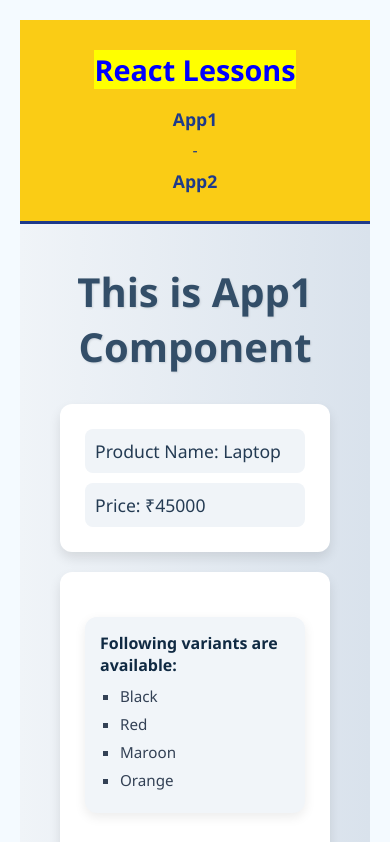
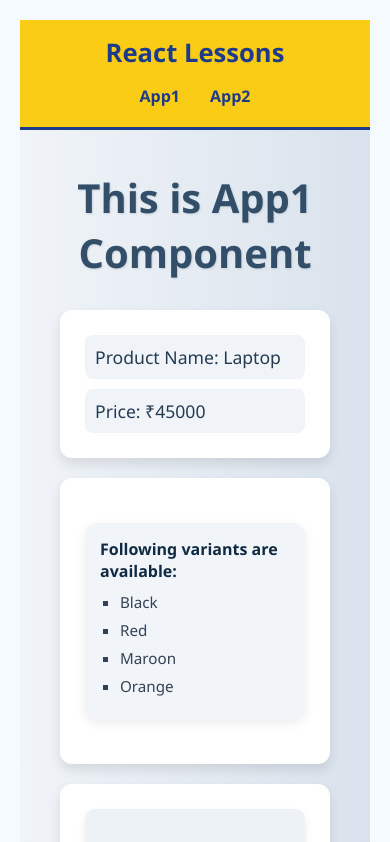
Before and after one commit to Gaganharikiranmarella/react-apps, a React (Vite) app: page / in a window 390 px wide. Shown: the top 842 px of the page. Built offline with nearby package versions, Linux system fonts and the light colour scheme.

Commit message:
modified Header files

```diff
--- a/src/components/Header.css
+++ b/src/components/Header.css
@@ -1,43 +1,49 @@
 .App-Header-Row {
   background-color: #facc15;
   color: #1e3a8a;
-  padding: 20px 30px;
+  padding: 15px 25px;
   display: flex;
-  justify-content: space-between;
+  flex-direction: column;
   align-items: center;
-  flex-wrap: wrap;
   font-family: 'Segoe UI', Tahoma, Geneva, Verdana, sans-serif;
   border-bottom: 3px solid #1e3a8a;
 }
 
 .App-Header-Row h1 {
-  margin: 10px 0;
-  font-size: 1.8rem;
-  flex: 1 0 100%;
+  font-size: 2rem;
+  margin: 0 0 10px 0;
   text-align: center;
 }
 
-.App-Header-Row a {
+.nav-links {
+  display: flex;
+  gap: 10px;
+  justify-content: center;
+  flex-wrap: wrap;
+}
+
+.nav-links a {
   color: #1e3a8a;
   text-decoration: none;
-  margin: 10px 15px;
-  font-weight: bold;
+  font-weight: 600;
   font-size: 1.1rem;
-  transition: color 0.3s ease;
+  padding: 6px 12px;
+  border-radius: 6px;
+  transition: all 0.3s ease;
 }
 
-.App-Header-Row a:hover {
-  color: #ef4444;
+.nav-links a:hover {
+  background-color: #1e3a8a;
+  color: #facc15;
 }
 
 @media (max-width: 600px) {
-  .App-Header-Row {
-    flex-direction: column;
-    text-align: center;
+  .App-Header-Row h1 {
+    font-size: 1.6rem;
   }
 
-  .App-Header-Row a {
-    margin: 8px 0;
-    display: block;
+  .nav-links a {
+    font-size: 1rem;
+    padding: 5px 10px;
   }
 }
--- a/src/components/Header.jsx
+++ b/src/components/Header.jsx
@@ -1,11 +1,15 @@
 import React from "react";
 import { Link } from "react-router-dom";
-import "./Header.css"
+import "./Header.css";
+
 export default function Header() {
   return (
     <div className="App-Header-Row">
-      <h1 style={{backgroundColor:'yellow',color:'blue'}}>React Lessons</h1>
-      <Link to="/">App1</Link>-<Link to="/app2">App2</Link>
+      <h1>React Lessons</h1>
+      <div className="nav-links">
+        <Link to="/">App1</Link>
+        <Link to="/app2">App2</Link>
+      </div>
     </div>
   );
 }
```
